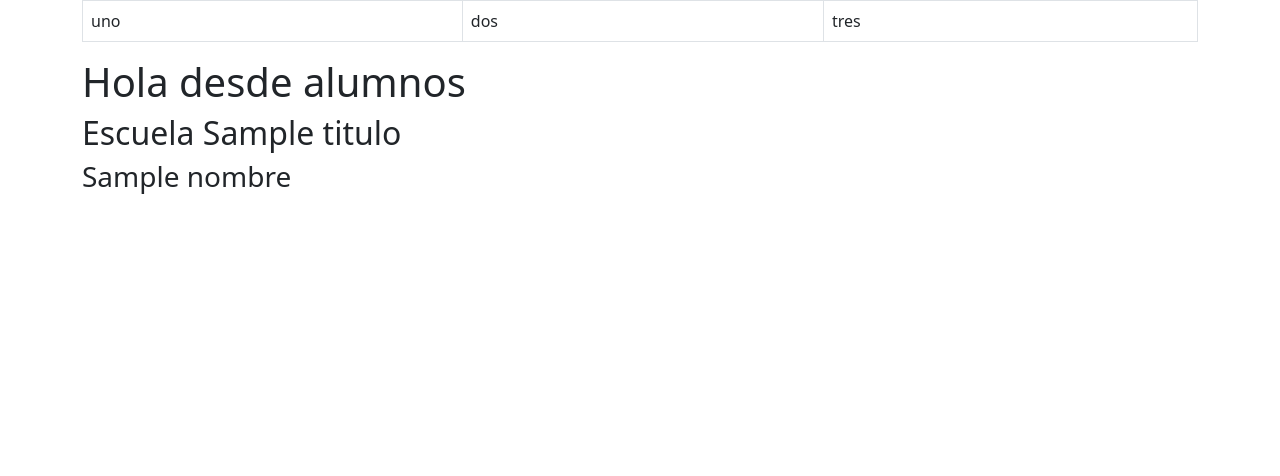
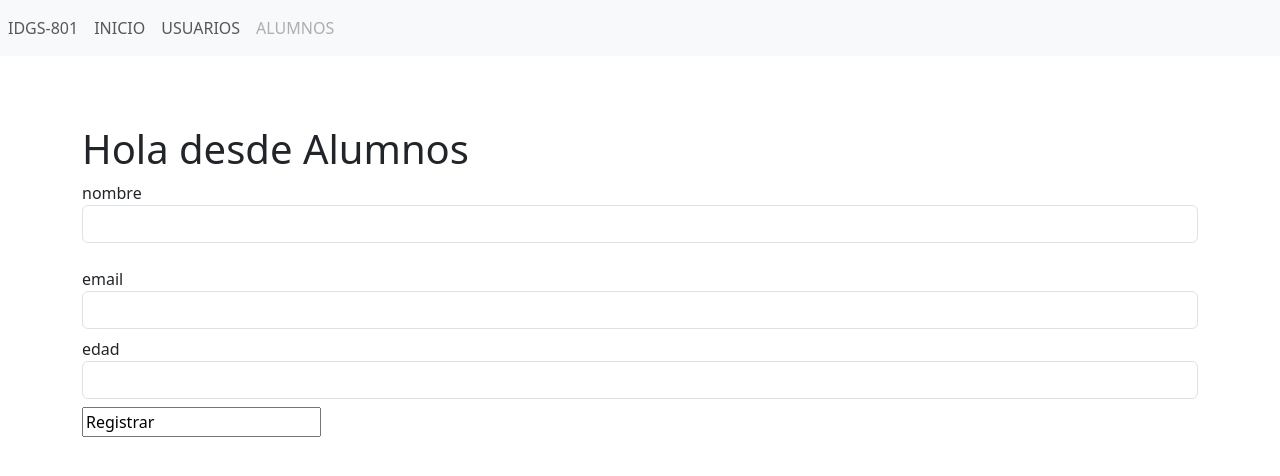
Before and after one commit to IDGS80121002168/IntroFlaskIDGS801, a Flask app: template templates/alumnos.html in a window 1280 px wide. Shown: the top 476 px of the page. Run offline with Flask 3, Linux system fonts and the light colour scheme; the template is opened without the code that fills it: values that come from a table or form of the project are taken from there, most other values are stand-ins (such as "Sample title", 1, 10 or a date in 2020).

Commit message:
CALC - 29/01/2024

```diff
--- a/forms.py
+++ b/forms.py
@@ -1,7 +1,13 @@
-from wtforms import form
-from wtforms import StringField, TelField
+from wtforms import Form
+from flask_wtf import FlaskForm
+from wtforms import StringField,TelField,IntegerField
+from wtforms import EmailField
+from wtforms.validators import DataRequired, Email
+
 
 class UserForm(Form):
-    nombre=StringField('nombre')
-    email=StringField('email')
-    apaterno=TelField('apaterno')
+    nombre= StringField('nombre')
+    apaterno= StringField('apaterno')
+    amaterno= StringField('amaterno')
+    email= EmailField('email')
+    edad= IntegerField('edad')
--- a/main.py
+++ b/main.py
@@ -1,4 +1,5 @@
-from flask import Flask, render_template
+from flask import Flask, render_template,request
+import forms
 
 app = Flask (__name__)
 
@@ -8,15 +9,25 @@
     return render_template("index.html")
 
 
+@app.route("/alumnos", methods= ['GET','POST'])
+def alumnos():
+    alumno_clase= forms.UserForm(request.form)
+    if request.method == 'POST':
+        pass
+    return render_template("alumnos.html",form=alumno_clase)
+
 @app.route("/maestros")
 def maestros():
     return render_template("maestros.html")
 
-@app.route("/alumnos")
-def alumnos():
-    titulo="UTL!!!!"
-    nombres=["cristian", "mario", "pedro", "dario"]
-    return render_template("alumnos.html", titulo=titulo, nombres=nombres)
+
+@app.route("/hola")
+def hola():
+    return "<h1>Salidos desde Holaaa</h1>"
+
+@app.route("/saludos")
+def saludo():
+    return "<h1>Salidos desde Saludo</h1>"
 
 @app.route("/nombre/<string:nombre>")
 def nombre(nombre):
@@ -35,11 +46,23 @@
     total = int(num1) + int(num2)
     return "La suma de" + str(num1) + " " + str(num2) + " es igual a: " + str(total)
 
+@app.route("/calcular",methods=["GET","POST"])
+def calcular():
 
-@app.route("/default")
-@app.route("/default/<string:d>")
-def func3(d="Cristian"):
-    return "El nombre del usuario es:  " + d
+    if request.method=="POST":
+        num1 = request.form.get("n1")
+        num2 = request.form.get("n2")
+        return "La multiplicacion de {} x {} = {}".format(num1,num2,str(int(num1) * int(num2)))
+    else:
+        return '''
+        <form action = "/calcular", method ="POST">
+        <label>Numero 1:</label>
+        <input type="text" name="n1"><br>
+        <label>Numero 2:</label>
+        <input type="text" name="n2"><br>
+        <input type="submit "/>
+        </form>
+            '''
 
 @app.route("/operaBas")
 def operaBas():
@@ -52,5 +75,6 @@
         num2 = request.form.get("n2")
         return "La multiplicacion de {} x {} = {}".format(num1,num2,str(int(num1) * int(num2)))
 
+
 if __name__ =="__main__":
     app.run(debug=True)
--- /dev/null
+++ b/templates/_macros.html
@@ -0,0 +1,11 @@
+{%macro datos(name, placeholder, type='text')%}
+
+<p><input name="{{name}}" type="{{type}}" placeholder="{{placeholder}}"></p>
+
+{%endmacro%}
+
+
+{%macro camposNuevos(field)%}
+<td>{{field.label}}</td>
+<dd>{{field(**kwargs) | safe}}</dd>
+{%endmacro%}
--- a/templates/alumnos.html
+++ b/templates/alumnos.html
@@ -1,12 +1,42 @@
-
-
-{% extends "layout.html" %}
+{% extends "layout2.html" %}
 
 {% block container %}
-<h1>Hola desde alumnos
-</h1>
-<h2>Escuela  {{titulo}}</h2>
-{%for nom in nombres%}
-  <h3>{{nom}}</h3>
-{%endfor%}
+{% import "_macros.html" as macros %}
+<h1>Hola desde Alumnos</h1>
+
+    <form action="" method="POST" novalidate>
+        <div class="row control-group">
+            <div class="form-group col-xs-12 floating-label-form-group controls">
+                {{macros.camposNuevos(form.nombre, class='form-control')}}
+            </div>
+        </div>
+        <div class="row control-group">
+            <div class="form-group col-xs-12 floating-label-form-group controls">
+                {{macros.camposNuevos(form.paterno, class='form-control')}}
+            </div>
+        </div>
+        <div class="row control-group">
+            <div class="form-group col-xs-12 floating-label-form-group controls">
+                {{macros.camposNuevos(form.materno, class='form-control')}}
+            </div>
+        </div>
+        <div class="row control-group">
+            <div class="form-group col-xs-12 floating-label-form-group controls">
+                {{macros.camposNuevos(form.email, class='form-control')}}
+            </div>
+        </div>
+        <div class="row control-group">
+            <div class="form-group col-xs-12 floating-label-form-group controls">
+                {{macros.camposNuevos(form.edad, class='form-control')}}
+            </div>
+        </div>
+        <input type="summit" id="btn1" name="btn1" value="Registrar">
+    </form>
+
+    <!--<h2>Escuela: {{titulo}}</h2>
+        {% for  nom in nombres%}
+            <h3>{{nom}}</h3>
+
+        {%endfor%}-->
+
 {%endblock%}
--- a/templates/layout2.html
+++ b/templates/layout2.html
@@ -4,53 +4,31 @@
     <meta charset="UTF-8">
     <meta name="viewport" content="width=device-width, initial-scale=1.0">
     <title>Document</title>
-    <style>
-        body{
-            padding-top: 69px;
-
-        }
-        .tr-head{
-            background: #dff0d8;
-        }
-    </style>
     <link href="https://cdn.jsdelivr.net/npm/bootstrap@5.3.0/dist/css/bootstrap.min.css" rel="stylesheet">
 
 </head>
 <body>
-    <div class="navbar navbar-inverse fixed-top navbar-expand-lg">
-        <div class="navbar-inner">
-            <div class="container">
-                <a class="brand">
-                    IDGS-801
-                </a>
-                <ul class="nav">
-                    <li class="active">
-                        <a href="">
-                            <i class="icon-home icon-white">
-                                INICIO
-                            </i>
-                        </a>
-                    </li>
-                    <li>
-                        <a href="">
-                            <i class="icon-home icon-white">
-                                USUARIOS
-                            </i>
-                        </a>
-                    </li>
-                    <li>
-                        <a href="">
-                            <i class="icon-home icon-white">
-                                ALUMNOS
-                            </i>
-                        </a>
-                    </li>
-                </ul>
-            </div>
+    <nav class="navbar navbar-expand-lg navbar-light bg-light">
+
+        <div class="collapse navbar-collapse" id="navbarNav">
+          <ul class="navbar-nav">
+            <li class="nav-item active">
+              <a class="nav-link" href="#">IDGS-801</a>
+            </li>
+            <li class="nav-item">
+              <a class="nav-link" href="#">INICIO</a>
+            </li>
+            <li class="nav-item">
+              <a class="nav-link" href="#">USUARIOS</a>
+            </li>
+            <li class="nav-item">
+              <a class="nav-link disabled" href="#">ALUMNOS</a>
+            </li>
+          </ul>
         </div>
-    </div>
-    <div class="container">
-        {%block content%}
+      </nav>
+    <div class="container" style="padding-top: 69px;">
+        {%block container%}
 
         {%endblock%}
     </div>
```
Also changed, not shown: 1 other file.
